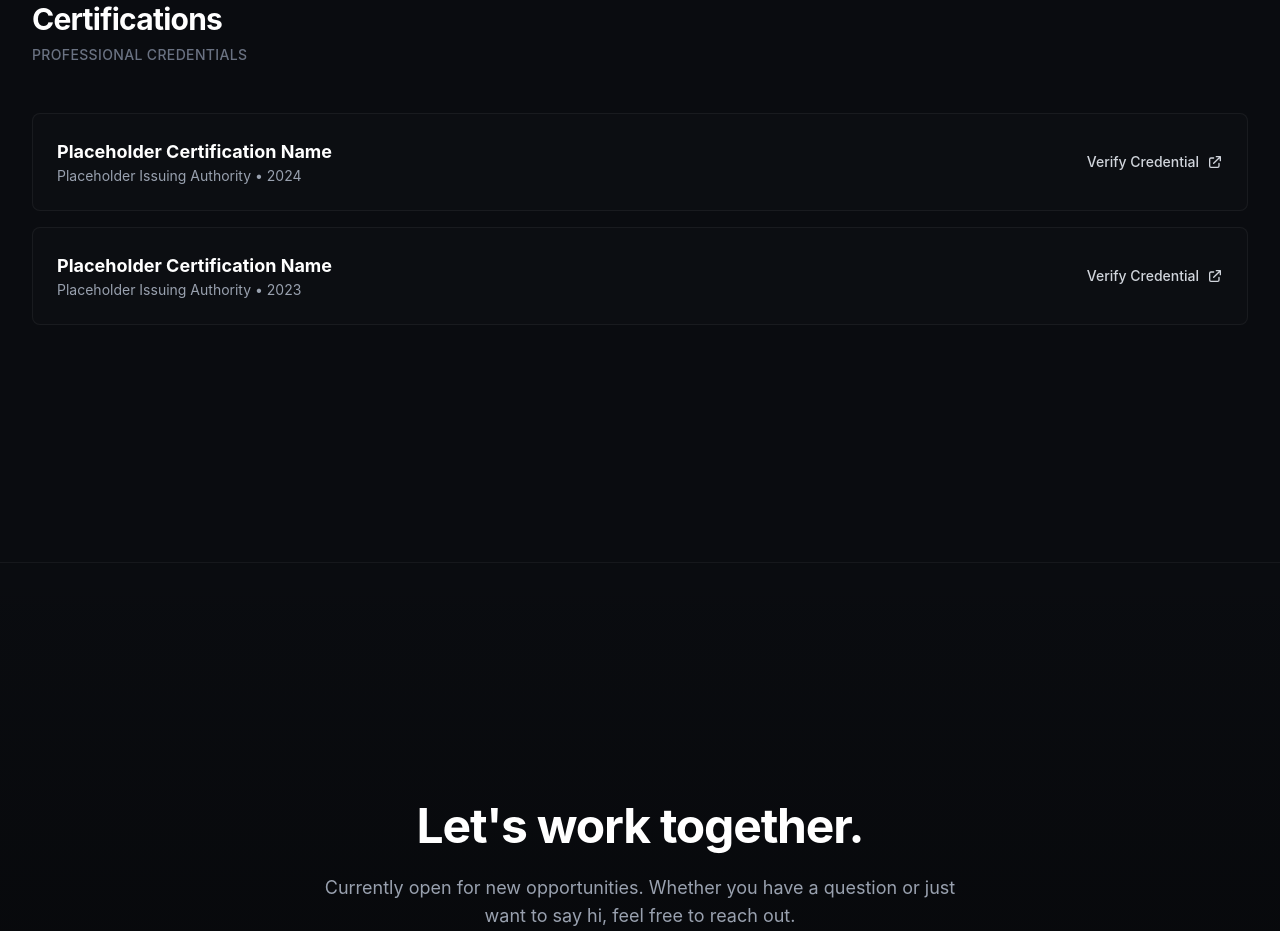
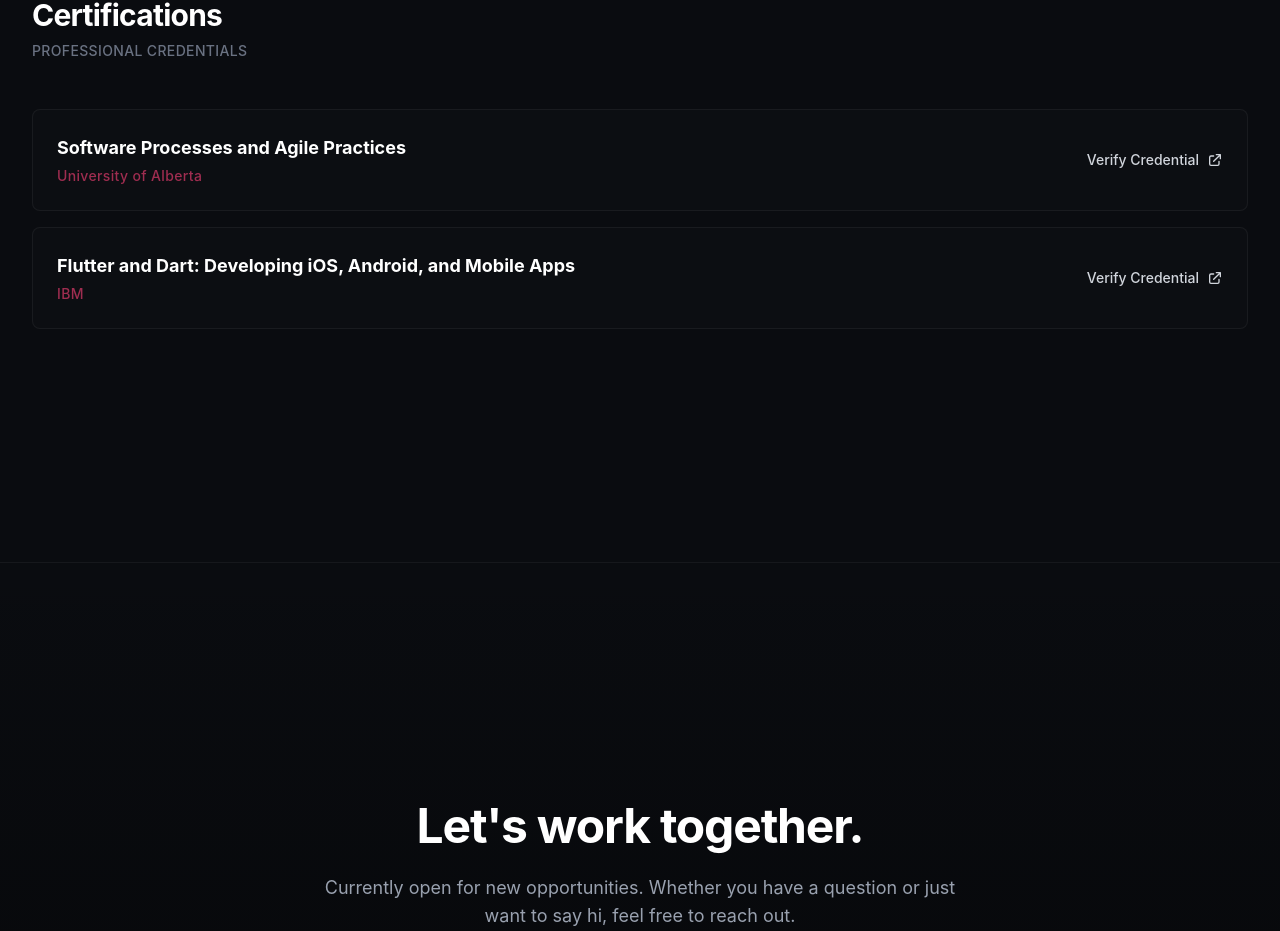
Before and after one commit to Ludicard/Portafolio, a React (Vite) app: page / in a window 1280 px wide. Shown: the part 7668-8599 px from the top of the page. Built offline with nearby package versions, Linux system fonts and the light colour scheme.

Commit message:
Añadir certificados reales a la sección de Certificaciones

```diff
--- a/src/components/sections/Certifications.tsx
+++ b/src/components/sections/Certifications.tsx
@@ -4,17 +4,15 @@ const Certifications = () => {
   const certifications = [
     {
       id: 1,
-      name: "Placeholder Certification Name",
-      institution: "Placeholder Issuing Authority",
-      date: "2024",
-      link: "#"
+      name: "Software Processes and Agile Practices",
+      institution: "University of Alberta",
+      link: "https://coursera.org/share/71b83bac04f3cb369b2be47e08963ef5"
     },
     {
       id: 2,
-      name: "Placeholder Certification Name",
-      institution: "Placeholder Issuing Authority",
-      date: "2023",
-      link: "#"
+      name: "Flutter and Dart: Developing iOS, Android, and Mobile Apps",
+      institution: "IBM",
+      link: "https://coursera.org/share/57992a20e68ca9caec4be7f5dbee549f"
     }
   ];
 
@@ -35,7 +33,7 @@ const Certifications = () => {
               <div className="flex flex-col sm:flex-row sm:items-center justify-between p-6 border border-white/5 rounded-lg bg-white/[0.01] hover:bg-white/[0.02] transition-colors group">
                 <div className="mb-4 sm:mb-0">
                   <h3 className="text-lg font-bold text-white group-hover:text-gray-200 transition-colors">{cert.name}</h3>
-                  <p className="text-gray-400 text-sm">{cert.institution} &bull; {cert.date}</p>
+                  <p className="text-wine-light font-medium tracking-wide text-sm mt-1">{cert.institution}</p>
                 </div>
                 <a
                   href={cert.link}
```
